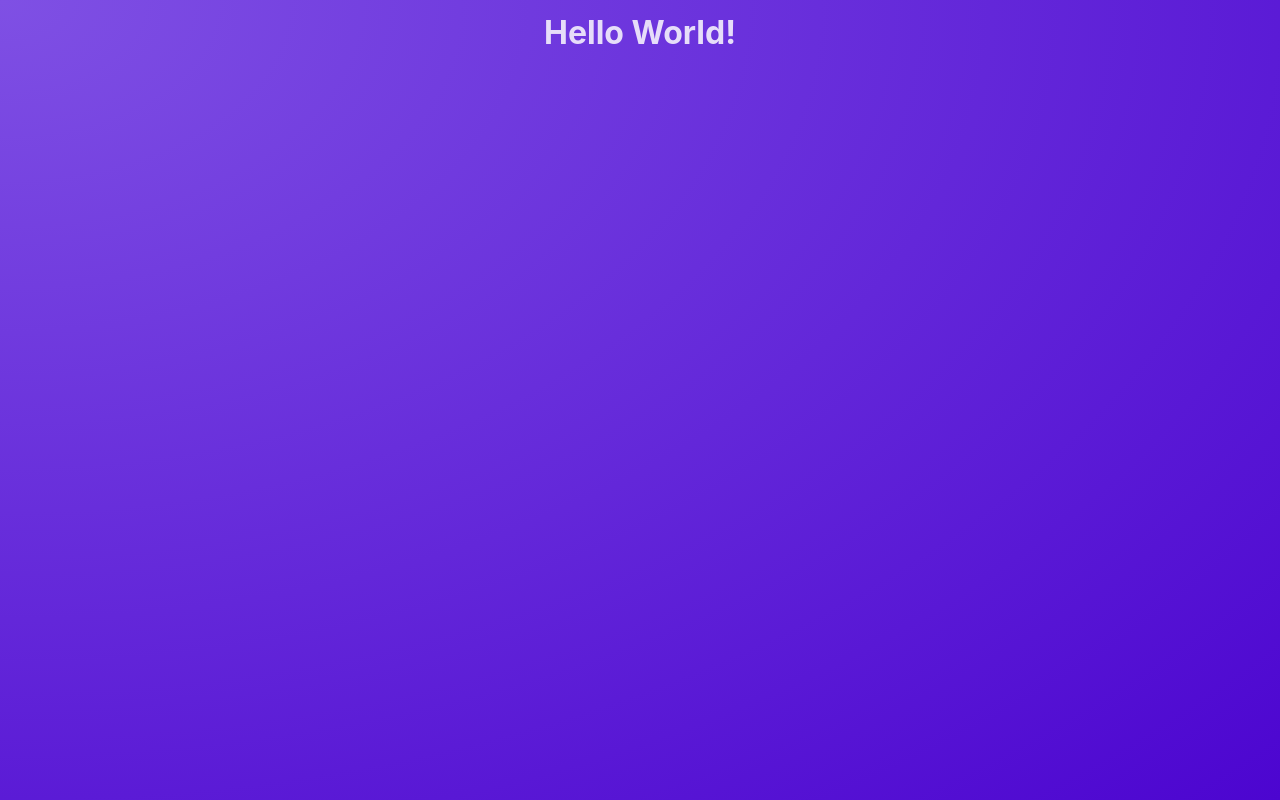
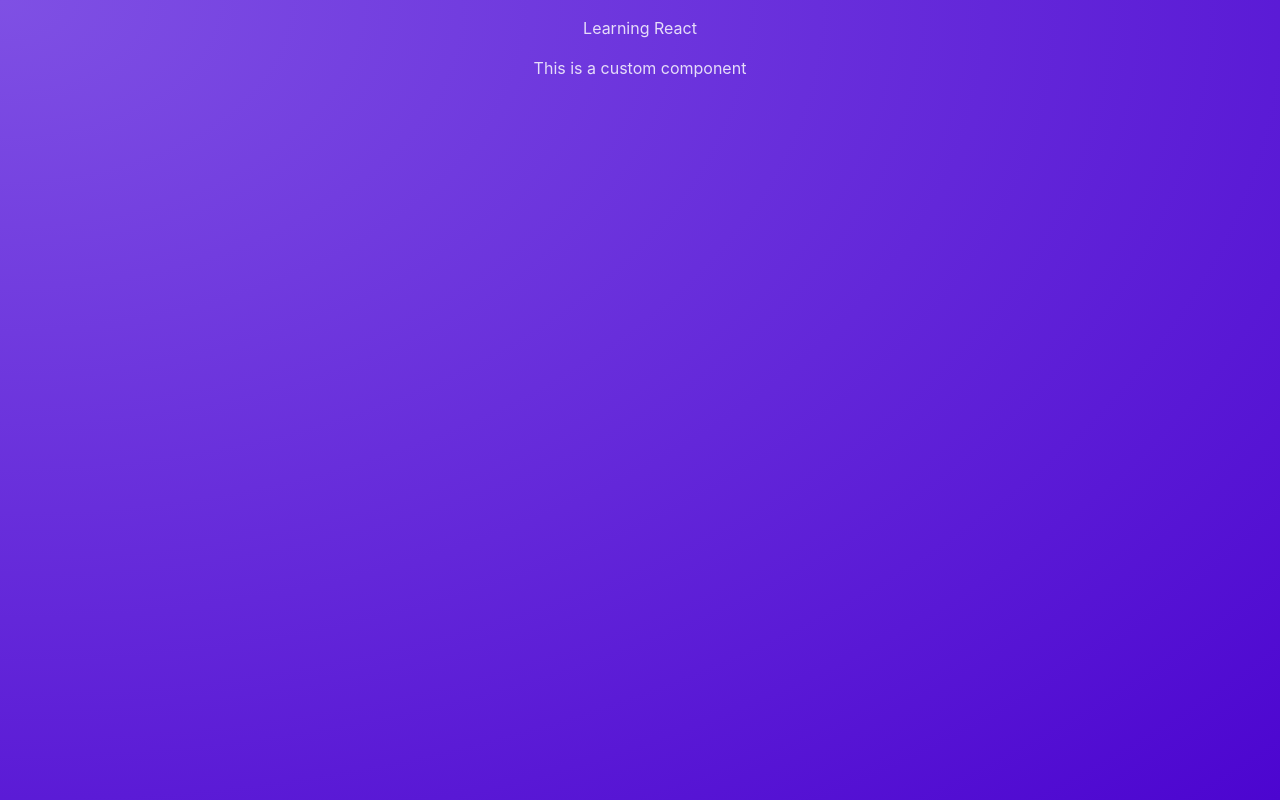
Before and after one commit to BenRoss92/academind-react-complete-guide-2023-course-section-29-summary, a React (Vite) app: page / in a window 1280 px wide. Built offline with nearby package versions, Linux system fonts and the light colour scheme.

Commit message:
Add custom Post component

```diff
--- a/src/App.jsx
+++ b/src/App.jsx
@@ -1,5 +1,7 @@
+import {Post} from './components/Post';
+
 function App() {
-  return <h1>Hello World!</h1>;
+  return <Post />;
 }
 
 export default App;
--- /dev/null
+++ b/src/components/Post.jsx
@@ -0,0 +1,8 @@
+export function Post() {
+  return (
+    <div>
+      <p>Learning React</p>
+      <p>This is a custom component</p>
+    </div>
+  );
+}
```
